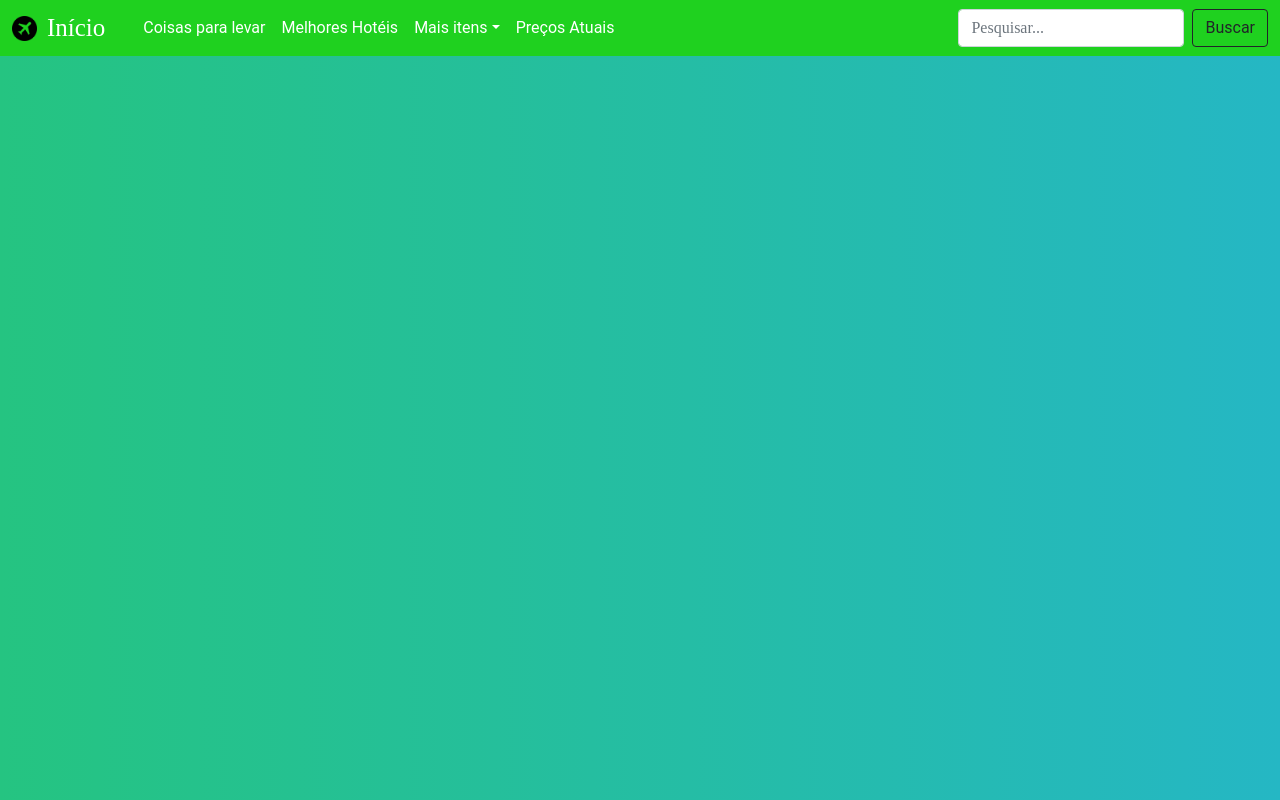
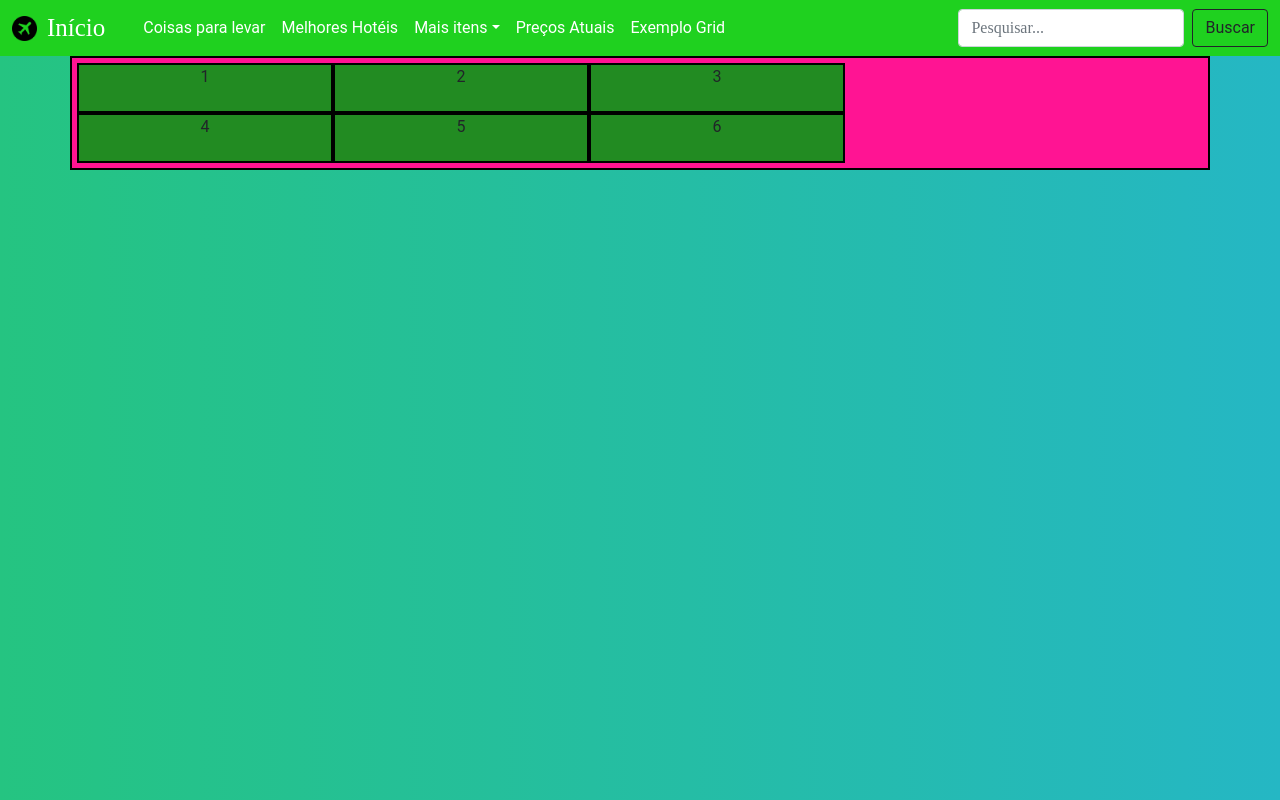
Before and after one commit to GabrielaMGC/React, a React (Create React App) app: page /exemplo_grid in a window 1280 px wide. Built offline with nearby package versions, Linux system fonts and the light colour scheme.

Commit message:
Criando exemplo grid

```diff
--- a/src/App.js
+++ b/src/App.js
@@ -5,6 +5,7 @@ import Hotel from './Components/hotel';
 import Coisas_para_levar from './Components/coisas_para_levar';
 import { Routes, Route } from "react-router-dom";
 import Precos from './Components/precos';
+import Exemplo_Grid from './Components/exemplo_grid';
 
 function App() {
   return (
@@ -15,6 +16,7 @@ function App() {
         <Route path="/coisas_para_levar" element={ <Coisas_para_levar/> } />
         <Route path="/precos" element={ <Precos/> } />
         <Route path="/hotel" element={ <Hotel/> } />
+        <Route path="/exemplo_grid" element={ <Exemplo_Grid/> } />
       </Routes>
    </>
  );
--- a/src/Components/NavBar/Index.js
+++ b/src/Components/NavBar/Index.js
@@ -1,4 +1,4 @@
-import React from "react";
+import react from 'react';
 import './NavBar.css';
 import aviao from '../Imagens/aviao.png'
 import styled from "styled-components";
@@ -35,6 +35,9 @@ function Navbar (){
               <li class="nav-item">
               <Link to="/precos" class="nav-link active">Preços Atuais</Link>
               </li>
+              <li class="nav-item">
+              <Link to="/exemplo_grid" class="nav-link active">Exemplo Grid</Link>
+              </li>
             </ul>
             <form class="d-flex">
               <input class="form-control me-2 pesquisar" type="search" placeholder="Pesquisar..." aria-label="Search"/>
--- /dev/null
+++ b/src/Components/exemplo_grid/exemplo.css
@@ -0,0 +1,28 @@
+.container{
+    display: grid;
+    grid-template-columns: 20vw 20vw 20vw;
+    border: 2px solid  rgb(0, 0, 0);
+    background-color: deeppink;
+    padding: 5px;
+    width: 100vw;
+    height: 80%;
+}
+
+.item{
+    border: 2px solid black;
+    background-color: forestgreen;
+    height: 50px;
+    text-align: center;
+}
+
+@media screen and (max-width: 776px){
+    .container{
+      grid-template-columns: 40vw 40vw;
+    }
+}
+
+@media screen and (max-width: 450px){
+    .container{
+      grid-template-columns: 85vw;
+    }
+}
--- /dev/null
+++ b/src/Components/exemplo_grid/index.jsx
@@ -0,0 +1,30 @@
+import './exemplo.css';
+
+const Exemplo_Grid = ()=>{
+    return(
+        <>
+            <div className="container">
+              <div className="item">
+                1
+              </div>
+              <div className="item">
+                2
+              </div>
+              <div className="item">
+                3
+              </div>
+              <div className="item">
+                4
+              </div>
+              <div className="item">
+                5
+              </div>
+              <div className="item">
+                6
+              </div>
+            </div>
+        </>
+    );
+}
+
+export default Exemplo_Grid;
```
